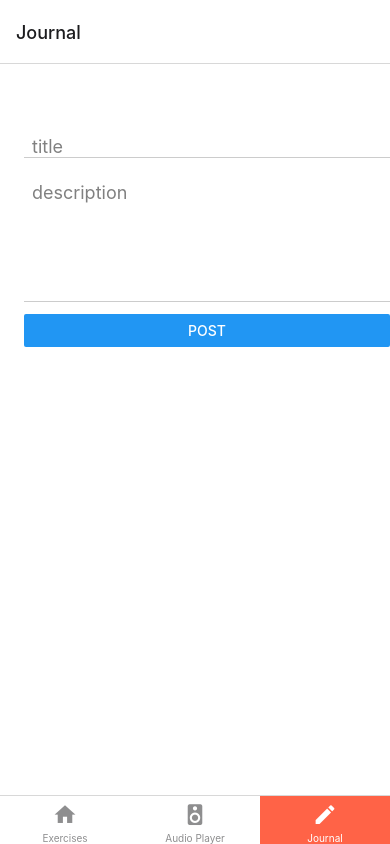
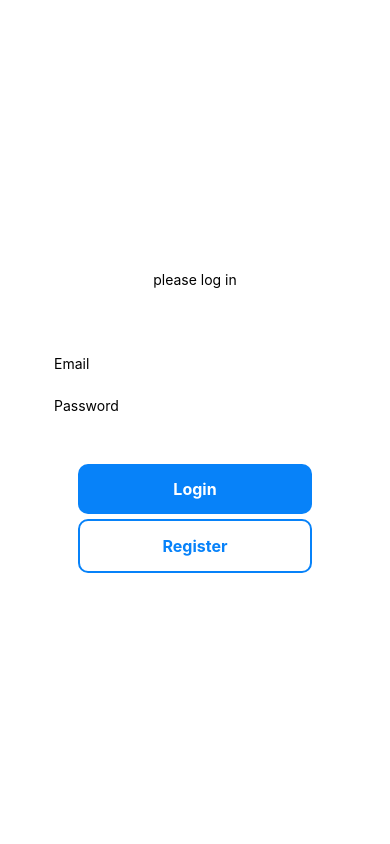
Before and after one commit to Jochen3000/erfolgsbaer, a React Native app: screen /Journal in a window 390 px wide. Built offline with nearby package versions, Linux system fonts and the light colour scheme.

Commit message:
firebase auth working

```diff
--- a/App.js
+++ b/App.js
@@ -7,51 +7,53 @@
 import Exercises from './screens/Exercises';
 import Journal from './screens/Journal';
 import AudioPlayer from './screens/AudioPlayer';
+import LoginScreen from './screens/LoginScreen';
 
 function App() {
 
   const Tab = createBottomTabNavigator();
 
   return (
-    <NavigationContainer>
-      <Tab.Navigator
-        screenOptions={{
-          tabBarActiveBackgroundColor: 'tomato',
-          tabBarActiveTintColor: 'white',
-        }}
-      >
-        <Tab.Screen
-          name="Exercises"
-          component={Exercises}
-          options={{
-            tabBarLabel: 'Exercises',
-            tabBarIcon: ({ color, size }) => (
-              <MaterialCommunityIcons name="home" color={color} size={size} />
-            ),
-          }}
-        />
-        <Tab.Screen
-          name="AudioPlayer"
-          component={AudioPlayer}
-          options={{
-            tabBarLabel: 'Audio Player',
-            tabBarIcon: ({ color, size }) => (
-              <MaterialCommunityIcons name="speaker" color={color} size={size} />
-            ),
-          }}
-        />
-        <Tab.Screen
-          name="Journal"
-          component={Journal}
-          options={{
-            tabBarLabel: 'Journal',
-            tabBarIcon: ({ color, size }) => (
-              <MaterialCommunityIcons name="pencil" color={color} size={size} />
-            ),
-          }}
-        />
-      </Tab.Navigator>
-    </NavigationContainer>
+    <LoginScreen />
+    // <NavigationContainer>
+    //   <Tab.Navigator
+    //     screenOptions={{
+    //       tabBarActiveBackgroundColor: 'tomato',
+    //       tabBarActiveTintColor: 'white',
+    //     }}
+    //   >
+    //     <Tab.Screen
+    //       name="Exercises"
+    //       component={Exercises}
+    //       options={{
+    //         tabBarLabel: 'Exercises',
+    //         tabBarIcon: ({ color, size }) => (
+    //           <MaterialCommunityIcons name="home" color={color} size={size} />
+    //         ),
+    //       }}
+    //     />
+    //     <Tab.Screen
+    //       name="AudioPlayer"
+    //       component={AudioPlayer}
+    //       options={{
+    //         tabBarLabel: 'Audio Player',
+    //         tabBarIcon: ({ color, size }) => (
+    //           <MaterialCommunityIcons name="speaker" color={color} size={size} />
+    //         ),
+    //       }}
+    //     />
+    //     <Tab.Screen
+    //       name="Journal"
+    //       component={Journal}
+    //       options={{
+    //         tabBarLabel: 'Journal',
+    //         tabBarIcon: ({ color, size }) => (
+    //           <MaterialCommunityIcons name="pencil" color={color} size={size} />
+    //         ),
+    //       }}
+    //     />
+    //   </Tab.Navigator>
+    // </NavigationContainer>
   );
 }
 
--- /dev/null
+++ b/firebase.js
@@ -0,0 +1,26 @@
+// Import the functions you need from the SDKs you need
+import * as firebase from "firebase";
+// TODO: Add SDKs for Firebase products that you want to use
+// https://firebase.google.com/docs/web/setup#available-libraries
+
+// Your web app's Firebase configuration
+const firebaseConfig = {
+    apiKey: "AIzaSyAvUpYcPDW93uwwBItg6370qiacT8eQHP8",
+    authDomain: "erfolgsbaer.firebaseapp.com",
+    projectId: "erfolgsbaer",
+    storageBucket: "erfolgsbaer.appspot.com",
+    messagingSenderId: "131101304487",
+    appId: "1:131101304487:web:9997b90ecfca9146875d82",
+};
+
+// Initialize Firebase
+let app;
+if (firebase.apps.length === 0) {
+    app = firebase.initializeApp(firebaseConfig);
+} else {
+    app = firebase.app()
+}
+
+const auth = firebase.auth()
+
+export { auth };
--- a/package.json
+++ b/package.json
@@ -24,7 +24,8 @@
     "react-native": "0.69.6",
     "react-native-safe-area-context": "4.3.1",
     "react-native-screens": "~3.15.0",
-    "yup": "^0.32.11"
+    "yup": "^0.32.11",
+    "firebase": "8.2.3"
   },
   "devDependencies": {
     "@babel/core": "^7.12.9"
--- /dev/null
+++ b/screens/LoginScreen.js
@@ -0,0 +1,159 @@
+import { useNavigation } from '@react-navigation/core'
+import React, { useEffect, useState } from 'react'
+import { KeyboardAvoidingView, StyleSheet, Text, TextInput, TouchableOpacity, View } from 'react-native'
+import { auth } from '../firebase'
+
+const LoginScreen = () => {
+    const [email, setEmail] = useState('')
+    const [password, setPassword] = useState('')
+    const [loggedIn, setLoggedIn] = useState(false)
+
+    // const navigation = useNavigation()
+
+    //   useEffect(() => {
+    //     const unsubscribe = auth.onAuthStateChanged(user => {
+    //       if (user) {
+    //         navigation.replace("Home")
+    //       }
+    //     })
+
+    //     return unsubscribe
+    //   }, [])
+
+    const handleSignUp = () => {
+        auth
+            .createUserWithEmailAndPassword(email, password)
+            .then(userCredentials => {
+                const user = userCredentials.user;
+                console.log('Registered with:', user.email);
+            })
+            .catch(error => alert(error.message))
+    }
+
+    const handleLogin = () => {
+        auth
+            .signInWithEmailAndPassword(email, password)
+            .then(userCredentials => {
+                const user = userCredentials.user;
+                console.log('Logged in with:', user.email);
+                setLoggedIn(true);
+            })
+            .catch(error => alert(error.message))
+    }
+
+    const handleSignOut = () => {
+        auth
+            .signOut()
+            .then(() => {
+                // navigation.replace("Login")
+                console.log('logged out');
+                setLoggedIn(false)
+            })
+            .catch(error => alert(error.message))
+    }
+
+    return (
+        <KeyboardAvoidingView
+            style={styles.container}
+            behavior="padding"
+        >
+            <Text style={styles.headline}>{auth.currentUser ? `You are logged in as ${auth.currentUser.email}` : 'please log in'}</Text>
+            <View style={styles.statusbox}>
+                {auth.currentUser && <TouchableOpacity
+                    onPress={handleSignOut}
+                >
+                    <Text style={styles.logout}>Sign out</Text>
+                </TouchableOpacity>}
+            </View>
+            <View style={styles.inputContainer}>
+                <TextInput
+                    placeholder="Email"
+                    value={email}
+                    onChangeText={text => setEmail(text)}
+                    style={styles.input}
+                />
+                <TextInput
+                    placeholder="Password"
+                    value={password}
+                    onChangeText={text => setPassword(text)}
+                    style={styles.input}
+                    secureTextEntry
+                />
+            </View>
+
+            <View style={styles.buttonContainer}>
+                <TouchableOpacity
+                    onPress={handleLogin}
+                    style={styles.button}
+                >
+                    <Text style={styles.buttonText}>Login</Text>
+                </TouchableOpacity>
+                <TouchableOpacity
+                    onPress={handleSignUp}
+                    style={[styles.button, styles.buttonOutline]}
+                >
+                    <Text style={styles.buttonOutlineText}>Register</Text>
+                </TouchableOpacity>
+            </View>
+        </KeyboardAvoidingView>
+    )
+}
+
+export default LoginScreen
+
+const styles = StyleSheet.create({
+    container: {
+        flex: 1,
+        justifyContent: 'center',
+        alignItems: 'center',
+    },
+    statusbox: {
+        paddingBottom: 40,
+    },
+    headline: {
+        fontWeight: '400',
+        paddingBottom: 12,
+    },
+    logout: {
+        color: '#0782F9',
+    },
+    inputContainer: {
+        width: '80%'
+    },
+    input: {
+        backgroundColor: 'white',
+        paddingHorizontal: 15,
+        paddingVertical: 10,
+        borderRadius: 10,
+        marginTop: 5,
+    },
+    buttonContainer: {
+        width: '60%',
+        justifyContent: 'center',
+        alignItems: 'center',
+        marginTop: 40,
+    },
+    button: {
+        backgroundColor: '#0782F9',
+        width: '100%',
+        padding: 15,
+        borderRadius: 10,
+        alignItems: 'center',
+    },
+    buttonOutline: {
+        backgroundColor: 'white',
+        marginTop: 5,
+        borderColor: '#0782F9',
+        borderWidth: 2,
+    },
+    buttonText: {
+        color: 'white',
+        fontWeight: '700',
+        fontSize: 16,
+    },
+    buttonOutlineText: {
+        color: '#0782F9',
+        fontWeight: '700',
+        fontSize: 16,
+    },
+})
```
Also changed, not shown: 1 other file (tests, documents, lock files or other folders).
